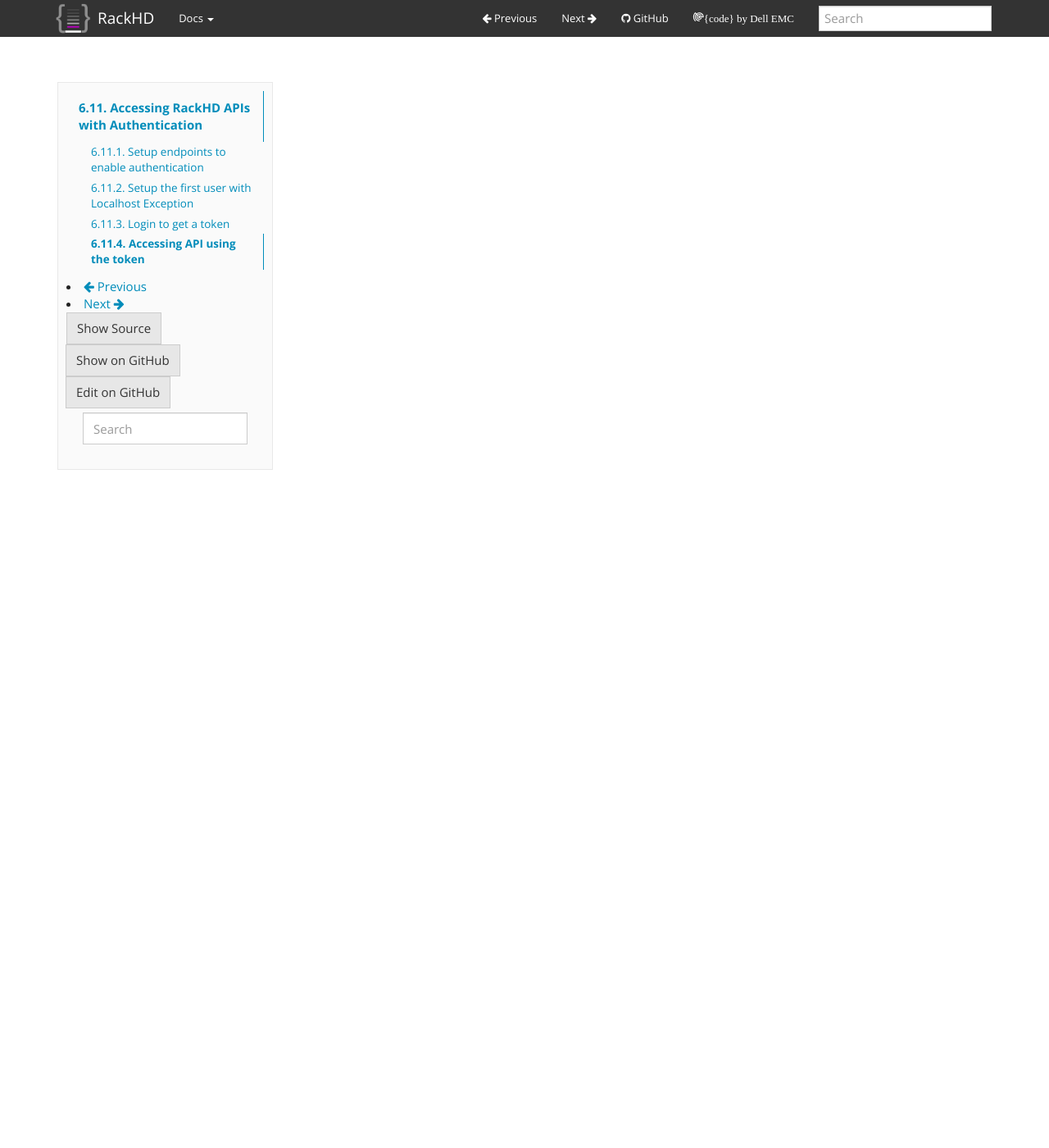
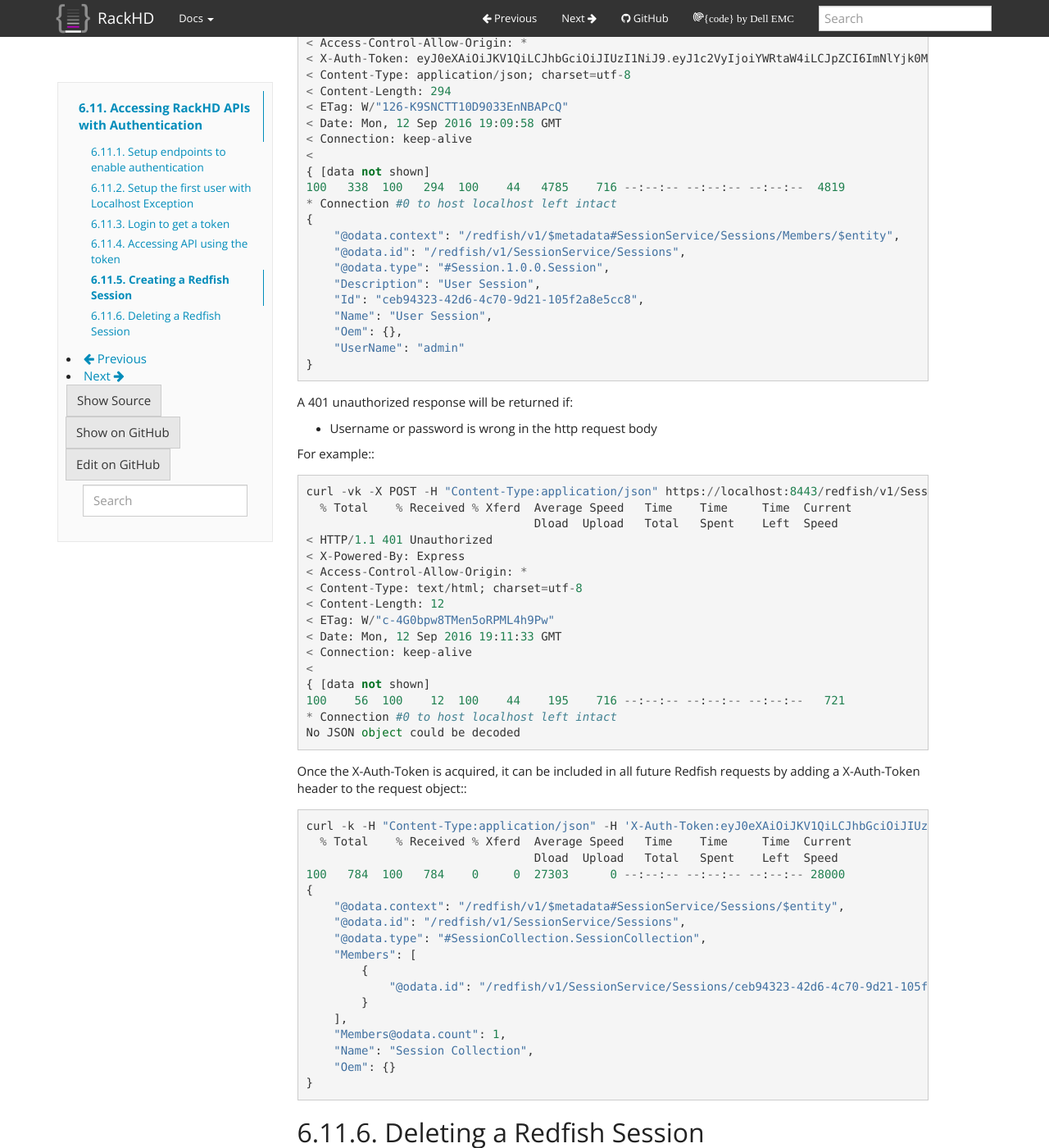
Before and after one commit to RackHD/docs, a Sphinx documentation site: the page built from docs/rackhd/authentication.rst, in a window 1280 px wide and 1400 px high, scrolled down 3799 px. Shown: the whole window at 82% size. Built offline with Sphinx 7.4.7, drawn with Linux system fonts in a browser that asks for light colours; some of the changed text lies outside the part shown.

Commit message:
Login to redfish session service

```diff
--- a/docs/rackhd/authentication.rst
+++ b/docs/rackhd/authentication.rst
@@ -175,3 +175,109 @@
     {
         "message": "No auth token"
     }
+
+Creating a Redfish Session
+~~~~~~~~~~~~~~~~~~~~~~~~~~
+
+Posting a request to the Redfish Session Service with UserName and Password in the request body will get a token returned from
+the Redfish service which can be used to access any other Redfish APIs.  The token is returned in the 'X-Auth-Token' header in
+the response object.
+
+Here is an example of getting a token using curl.::
+
+    curl -vk -X POST -H "Content-Type:application/json" https://localhost:8443/redfish/v1/SessionService/Sessions -d '{"UserName":"admin", "Password":"admin123" }' | python -m json.tool
+    < HTTP/1.1 200 OK
+    < X-Powered-By: Express
+    < Access-Control-Allow-Origin: *
+    < X-Auth-Token: eyJ0eXAiOiJKV1QiLCJhbGciOiJIUzI1NiJ9.eyJ1c2VyIjoiYWRtaW4iLCJpZCI6ImNlYjk0MzIzLTQyZDYtNGM3MC05ZDIxLTEwNWYyYThlNWNjOCIsImlhdCI6MTQ3MzcwNzM5OCwiZXhwIjoxNDczNzkzNzk4fQ.EpxRI911dS25-yr3CiSI-RzvrgM9JYioQUqdKq6HQ1k
+    < Content-Type: application/json; charset=utf-8
+    < Content-Length: 294
+    < ETag: W/"126-K9SNCTT10D9033EnNBAPcQ"
+    < Date: Mon, 12 Sep 2016 19:09:58 GMT
+    < Connection: keep-alive
+    <
+    { [data not shown]
+    100   338  100   294  100    44   4785    716 --:--:-- --:--:-- --:--:--  4819
+    * Connection #0 to host localhost left intact
+    {
+        "@odata.context": "/redfish/v1/$metadata#SessionService/Sessions/Members/$entity",
+        "@odata.id": "/redfish/v1/SessionService/Sessions",
+        "@odata.type": "#Session.1.0.0.Session",
+        "Description": "User Session",
+        "Id": "ceb94323-42d6-4c70-9d21-105f2a8e5cc8",
+        "Name": "User Session",
+        "Oem": {},
+        "UserName": "admin"
+    }
+
+A 401 unauthorized response will be returned if:
+
+- Username or password is wrong in the http request body
+
+For example:::
+
+    curl -vk -X POST -H "Content-Type:application/json" https://localhost:8443/redfish/v1/SessionService/Sessions -d '{"UserName":"admin", "Password":"bad" }' | python -m json.tool
+      % Total    % Received % Xferd  Average Speed   Time    Time     Time  Current
+                                     Dload  Upload   Total   Spent    Left  Speed
+    < HTTP/1.1 401 Unauthorized
+    < X-Powered-By: Express
+    < Access-Control-Allow-Origin: *
+    < Content-Type: text/html; charset=utf-8
+    < Content-Length: 12
+    < ETag: W/"c-4G0bpw8TMen5oRPML4h9Pw"
+    < Date: Mon, 12 Sep 2016 19:11:33 GMT
+    < Connection: keep-alive
+    <
+    { [data not shown]
+    100    56  100    12  100    44    195    716 --:--:-- --:--:-- --:--:--   721
+    * Connection #0 to host localhost left intact
+    No JSON object could be decoded
+
+Once the X-Auth-Token is acquired, it can be included in all future Redfish requests by adding a X-Auth-Token
+header to the request object:::
+
+    curl -k -H "Content-Type:application/json" -H 'X-Auth-Token:eyJ0eXAiOiJKV1QiLCJhbGciOiJIUzI1NiJ9.eyJ1c2VyIjoiYWRtaW4iLCJpZCI6ImNlYjk0MzIzLTQyZDYtNGM3MC05ZDIxLTEwNWYyYThlNWNjOCIsImlhdCI6MTQ3MzcwNzM5OCwiZXhwIjoxNDczNzkzNzk4fQ.EpxRI911dS25-yr3CiSI-RzvrgM9JYioQUqdKq6HQ1k' https://localhost:8443/redfish/v1/SessionService/Sessions | python -m json.tool
+      % Total    % Received % Xferd  Average Speed   Time    Time     Time  Current
+                                     Dload  Upload   Total   Spent    Left  Speed
+    100   784  100   784    0     0  27303      0 --:--:-- --:--:-- --:--:-- 28000
+    {
+        "@odata.context": "/redfish/v1/$metadata#SessionService/Sessions/$entity",
+        "@odata.id": "/redfish/v1/SessionService/Sessions",
+        "@odata.type": "#SessionCollection.SessionCollection",
+        "Members": [
+            {
+                "@odata.id": "/redfish/v1/SessionService/Sessions/ceb94323-42d6-4c70-9d21-105f2a8e5cc8"
+            }
+        ],
+        "Members@odata.count": 1,
+        "Name": "Session Collection",
+        "Oem": {}
+    }
+
+Deleting a Redfish Session
+~~~~~~~~~~~~~~~~~~~~~~~~~~
+
+To invalidate a Redfish session token, the respective session instance should be deleted:::
+
+    curl -k -X DELETE -H "Content-Type:application/json" -H 'X-Auth-Token:eyJ0eXAiOiJKV1QiLCJhbGciOiJIUzI1NiJ9.eyJ1c2VyIjoiYWRtaW4iLCJpZCI6ImNlYjk0MzIzLTQyZDYtNGM3MC05ZDIxLTEwNWYyYThlNWNjOCIsImlhdCI6MTQ3MzcwNzM5OCwiZXhwIjoxNDczNzkzNzk4fQ.EpxRI911dS25-yr3CiSI-RzvrgM9JYioQUqdKq6HQ1k' https://localhost:8443/redfish/v1/SessionService/Sessions/ceb94323-42d6-4c70-9d21-105f2a8e5cc8 | python -m json.tool
+      % Total    % Received % Xferd  Average Speed   Time    Time     Time  Current
+                                     Dload  Upload   Total   Spent    Left  Speed
+      0     0    0     0    0     0      0      0 --:--:-- --:--:-- --:--:--     0
+    No JSON object could be decoded
+
+Once the session has been deleted, the session token will no longer be valid:::
+
+    curl -vk -H "Content-Type:application/json" -H 'X-Auth-Token:eyJ0eXAiOiJKV1QiLCJhbGciOiJIUzI1NiJ9.eyJ1c2VyIjoiYWRtaW4iLCJpZCI6ImNlYjk0MzIzLTQyZDYtNGM3MC05ZDIxLTEwNWYyYThlNWNjOCIsImlhdCI6MTQ3MzcwNzM5OCwiZXhwIjoxNDczNzkzNzk4fQ.EpxRI911dS25-yr3CiSI-RzvrgM9JYioQUqdKq6HQ1k' https://localhost:8443/redfish/v1/SessionService/Sessions | python -m json.tool
+    < HTTP/1.1 401 Unauthorized
+    < X-Powered-By: Express
+    < Access-Control-Allow-Origin: *
+    < Content-Type: application/json; charset=utf-8
+    < Content-Length: 2
+    < ETag: W/"2-mZFLkyvTelC5g8XnyQrpOw"
+    < Date: Mon, 12 Sep 2016 20:04:32 GMT
+    < Connection: keep-alive
+    <
+    { [data not shown]
+    100     2  100     2    0     0     64      0 --:--:-- --:--:-- --:--:--    66
+    * Connection #0 to host localhost left intact
+    {}
```
